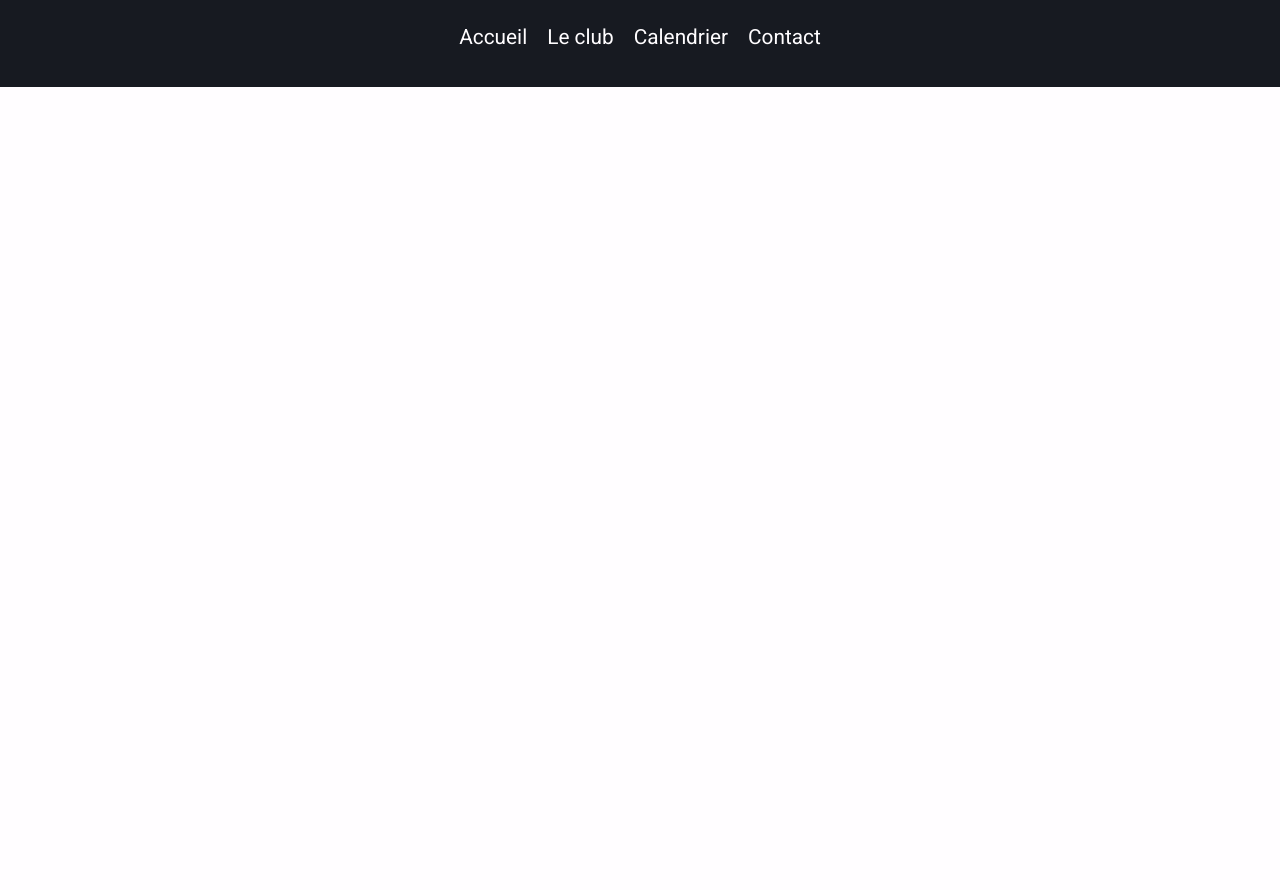
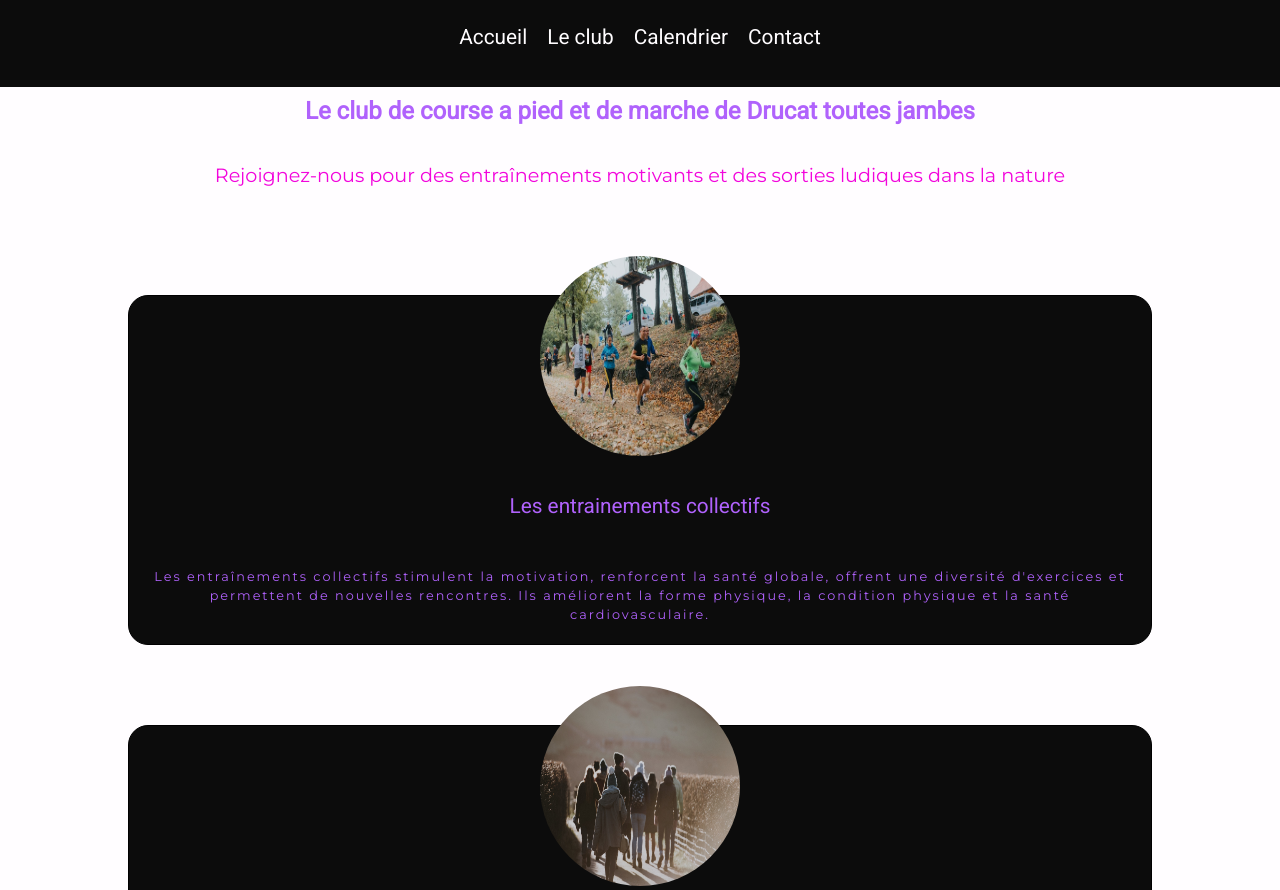
Before and after one commit to JohanCode2180100/Drucat_toutes_jambes, a website: page index.html in a window 1280 px wide. Shown: the part 216-1106 px from the top of the page. Before the commit the page ends 800 px from the top, so only its background shows below. Drawn offline with Linux system fonts and the light colour scheme.

Commit message:
add pictures

```diff
--- a/index.html
+++ b/index.html
@@ -15,10 +15,9 @@
     <title>Drucat toutes jambes - Course a pied</title>
   </head>
   <body>
-    <div id="container">
-      <!-- =============================CONTAINER================================ -->
+    <!--========================================================================================CONTAINER===========================================================================================================-->
 
-      <!-- =============================NAVIGATION============================= -->
+    <!--========================================================================================NAVIGATION==========================================================================================================-->
     <header>
       <div class="logo-dtj">
         <img
@@ -27,7 +26,6 @@
         />
       </div>
       <nav>
-
         <ul>
           <li>
             <a href="#home" class="item-navigation">Accueil</a>
@@ -48,9 +46,57 @@
 
     <!-- ===========================MAIN====================================== -->
     <main>
-        <div class="container"></div>
+      <div class="container">
+        <h1 class="global-title">
+          Le club de course a pied et de marche de Drucat toutes jambes
+        </h1>
+        <p class="subtitle">
+          Rejoignez-nous pour des entraînements motivants et des sorties
+          ludiques dans la nature
+        </p>
+
+        <!-- =======================CARDS===================================== -->
+
+        <div class="card">
+          <img
+            class="img-card"
+            src="./assets/runners/omar-tursic-vEoD8Jg80Ck-unsplash.jpg"
+            alt="Un groupe de coureurs lors d'un entrainements"
+          />
+          <div class="card-header">
+            <h3>Les entrainements collectifs</h3>
+          </div>
+          <div class="card-body">
+            <p>
+              Les entraînements collectifs stimulent la motivation, renforcent
+              la santé globale, offrent une diversité d'exercices et permettent
+              de nouvelles rencontres. Ils améliorent la forme physique, la
+              condition physique et la santé cardiovasculaire.
+            </p>
+          </div>
+        </div>
+
+        <div class="card">
+          <img
+            class="img-card"
+            src="./assets/walkers/annie-spratt-VTlJqy4fayY-unsplash.jpg"
+            alt="Un groupe de coureurs lors d'un entrainements"
+          />
+          <div class="card-header">
+            <h3>Marcher, se detendre</h3>
+          </div>
+          <div class="card-body">
+            <p>
+              La marche à pied est simple, accessible et bénéfique pour la
+              santé. Elle améliore la condition physique, réduit le stress,
+              renforce les os et les muscles et stimule la circulation sanguine.
+              Elle peut être intégrée facilement à la routine quotidienne pour
+              des bénéfices durables.
+            </p>
+          </div>
+        </div>
+      </div>
     </main>
-    </div>
 
     <!-- ==========================FOOTER===================================== -->
     <footer></footer>
--- a/scss/pages_scss/_pages.scss
+++ b/scss/pages_scss/_pages.scss
@@ -1,19 +1,30 @@
 // ===========================HEADER==========================================
+*,
+::before,
+::after {
+  box-sizing: border-box;
+  margin: 0;
+  padding: 0;
+}
+
 body {
-  font-family: Roboto, Helvetica, sans-serif;
+  font-family: Roboto, Montserrat, Helvetica, sans-serif;
   background: $primaryColor;
   font-size: 16px;
 }
 
 @media screen and (min-width: 320px) {
+  .container {
+    display: flex;
+    flex-direction: column;
+    align-items: center;
+  }
   img {
     height: 180px;
     width: 100%;
   }
   nav {
-    /* navbar fixe et z-index de 1000 exageration ( au dessus de tout le monde  */
-    position: fixed;
-    z-index: 1000;
+    position: relative;
     width: 100%;
     height: 80px;
     background: $secondaryColor;
@@ -34,7 +45,62 @@ body {
       }
     }
   }
+  h1 {
+    font-size: 1.5em;
+    text-align: center;
+    margin: 10px 10px;
+    color: $fifthColor;
+    font-weight: bold;
+    line-height: 1.2;
+  }
+  .subtitle {
+    font-size: 1.2em;
+    text-align: center;
+    margin: 30px 30px;
+    font-family: Montserrat, Roboto, Arial, Helvetica, sans-serif;
+    color: $fourthColor;
+  }
+
+  .card {
+    display: flex;
+    flex-direction: column;
+    align-items: center;
+    height: 100%;
+    width: 80%;
+    background: $secondaryColor;
+    color: $fifthColor;
+    margin-top: 80px;
+    border: 1px solid black;
+    border-radius: 20px;
+    text-align: center;
+    h3 {
+      font-family: Roboto, Montserrat, Arial, sans-serif;
+    }
+    p {
+      font-family: Montserrat, Roboto, Arial, sans-serif;
+      letter-spacing: 2px;
+      line-height: 1.5;
+      text-align: center;
+      text-justify: inter-character;
+      font-size: 0.8em;
+      padding: 20px;
+    }
+  }
+  .img-card {
+    position: relative;
+    background-position: center;
+    top: -40px;
+    width: 200px;
+    height: 200px;
+    border-radius: 100%;
+  }
+  .card-header {
+    font-size: 1.3em;
+    font-family: Roboto, Montserrat, Arial, Helvetica, sans-serif;
+    margin-bottom: 30px;
+  }
 }
+
 @media screen and (min-width: 390px) {
   img {
     height: 200px;
--- a/scss/variables/_variables.scss
+++ b/scss/variables/_variables.scss
@@ -1,6 +1,6 @@
 // site primary color
 $primaryColor: #fffdff;
-$secondaryColor: #171a21;
+$secondaryColor: #0C0C0C;
 $thirdColor: #e95e5e;
-$fourthColor: #617073;
-$fifthColor: #7a93ac;
+$fourthColor: #F205DC;
+$fifthColor: #B062FC;
```
Also changed, not shown: assets/pictures/DTJ_logo.jpg (deleted), assets/runners/arek-adeoye-ljoCgjs63SM-unsplash.jpg (added), assets/runners/jenny-hill-Io2Zgb3_kdk-unsplash.jpg (added), assets/runners/omar-tursic-vEoD8Jg80Ck-unsplash.jpg (added), assets/walkers/crispin-jones-DDEBAl7ULAo-unsplash.jpg (added), assets/walkers/gary-butterfield-MinN1FV8vRo-unsplash (1).jpg (deleted), styles/style.css, 1 other file. Lines whose indentation alone changed are shown as unchanged.
